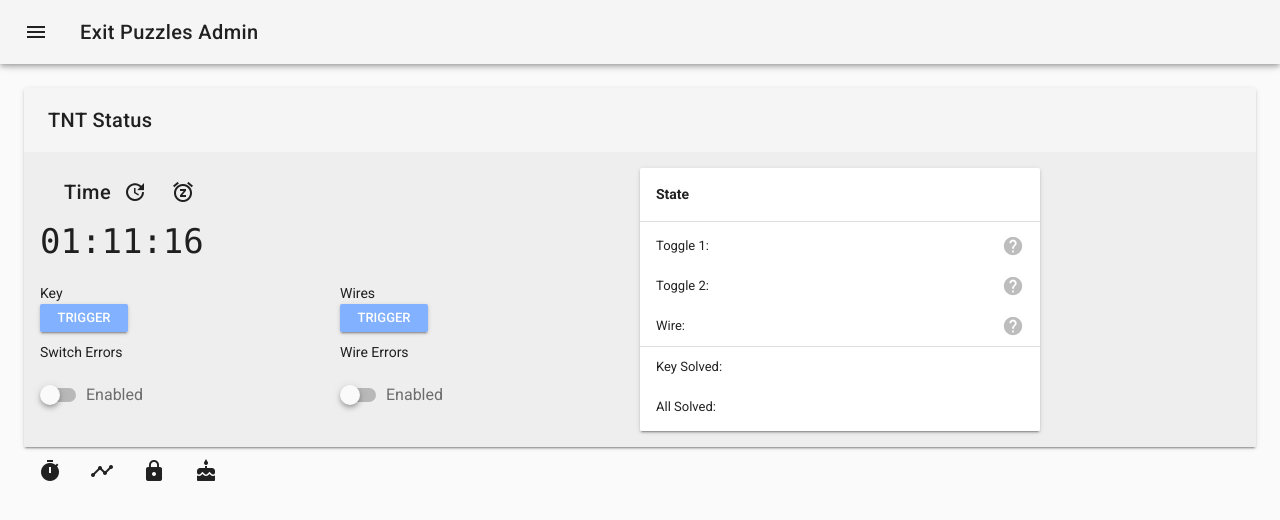
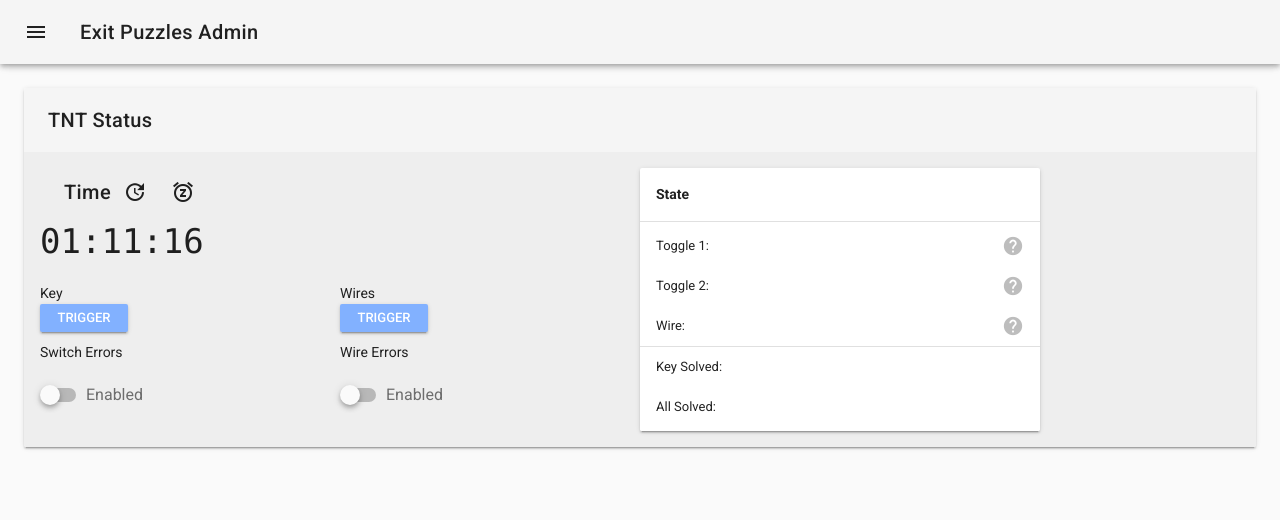
Before and after one commit to kevinclement/exitpuzzles-web-admin, a Vue app: page / in a window 1280 px wide. Shown: the top 520 px of the page. Built offline with nearby package versions, Linux system fonts and the light colour scheme; what vuefire would draw is missing.

Commit message:
hide debug bar if not debugging from url

```diff
--- a/src/components/Control.vue
+++ b/src/components/Control.vue
@@ -160,7 +160,7 @@
               </v-card-text>
       </v-card>
 
-      <div>
+      <div v-if="debugBar">
         <v-btn icon @click="timerEnabled = !timerEnabled"><v-icon >timer</v-icon></v-btn>
         <v-btn icon @click="tmpToggle"><v-icon >timeline</v-icon></v-btn>
         <v-btn icon @click="tmpLock()"><v-icon >lock</v-icon></v-btn>
@@ -179,6 +179,7 @@ export default {
     return {
       controlsRef: null,
       timerEnabled: false, // TODO: turn on when time/refresh is clicked
+      debugBar: false,
 
       // confirm dialog
       confirmKeyDiag: false,
@@ -222,6 +223,11 @@ export default {
 
   mounted() {
     this.controlsRef = this.$root.$data.fbdb.ref('control')
+
+    // only show the debug bar if we have ?dbg or ?debug in the url
+    if (this.$route.query.dbg !== undefined || this.$route.query.debug !== undefined) {
+      this.debugBar = true;
+    }
 
     setInterval(() => {
       if (!this.timerEnabled || (this.hours <= 0 && this.minutes <= 0 && this.seconds <= 0)) {
```
